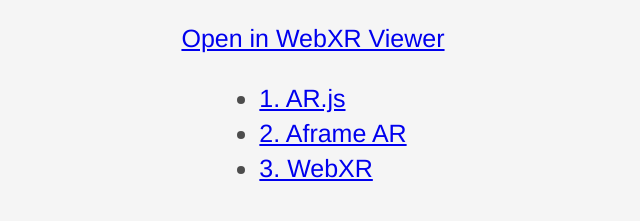
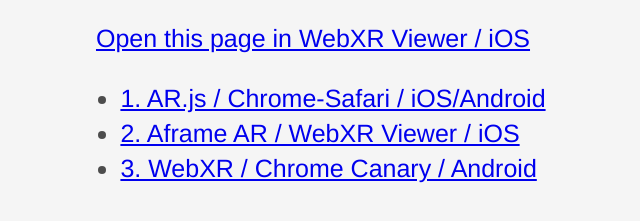
Before and after one commit to vogloblinsky/webxr-demos, a website: page index.html in a window 1280 px wide. Shown: the part 335-556 px from the top of the page, without its empty margins (327-967 px from the left). Drawn offline with Linux system fonts and the light colour scheme.

Commit message:
feat(index): details

```diff
--- a/index.html
+++ b/index.html
@@ -15,16 +15,16 @@
 <body>
     <div id="centered">
         <h1>WebXR demos</h1>
-        <a href="wxrv://vogloblinsky.github.io/webxr-demos/">Open in WebXR Viewer</a>
+        <a href="wxrv://vogloblinsky.github.io/webxr-demos/">Open this page in WebXR Viewer / iOS</a>
         <ul>
             <li>
-                <a href="./arjs/index.html">1. AR.js</a>
+                <a href="./arjs/index.html">1. AR.js / Chrome-Safari / iOS/Android</a>
             </li>
             <li>
-                <a href="./aframe-ar/index.html">2. Aframe AR</a>
+                <a href="./aframe-ar/index.html">2. Aframe AR / WebXR Viewer / iOS</a>
             </li>
             <li>
-                <a href="./webxr/index.html">3. WebXR</a>
+                <a href="./webxr/index.html">3. WebXR / Chrome Canary / Android</a>
             </li>
         </ul>
     </div>
```
